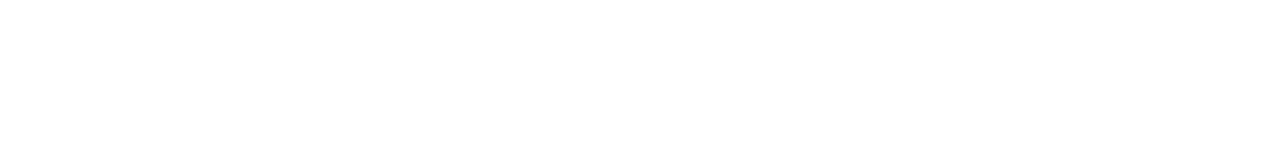
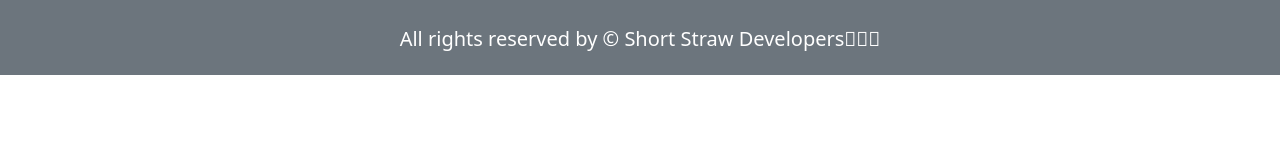
Before and after one commit to LudNyq1/U220202X1, a plain HTML site: page index.html in a window 1280 px wide. Drawn offline with nearby package versions, Linux system fonts and the light colour scheme.

Commit message:
made the footer and added the icons

```diff
--- a/footer.js
+++ b/footer.js
@@ -0,0 +1,26 @@
+'use strict'
+
+const footer = document.createElement('footer');
+footer.classList = 'p-4 bg-secondary text-white text-center'
+footer.style='height:75px; font-size:20px;'
+footer.textContent = 'All rights reserved by © Short Straw Developers'
+
+const icon1 = document.createElement('i');
+icon1.classList='fab fa-twitter';
+
+const icon2 = document.createElement('i');
+icon2.classList='fab fa-instagram';
+
+const icon3 = document.createElement('i');
+icon3.classList='fab fa-github';
+
+
+footer.appendChild(icon1);
+footer.appendChild(icon2);
+footer.appendChild(icon3);
+
+
+
+document.getElementById('footer').appendChild(footer);
+
+document.getElementById('footer');
--- a/index.html
+++ b/index.html
@@ -6,6 +6,7 @@
     <meta name="viewport" content="width=device-width, initial-scale=1.0">
     <title>Document</title>
     <link href="https://cdn.jsdelivr.net/npm/bootstrap@5.0.2/dist/css/bootstrap.min.css" rel="stylesheet" integrity="sha384-EVSTQN3/azprG1Anm3QDgpJLIm9Nao0Yz1ztcQTwFspd3yD65VohhpuuCOmLASjC" crossorigin="anonymous">
+    <link rel="stylesheet" href="https://cdnjs.cloudflare.com/ajax/libs/font-awesome/4.7.0/css/font-awesome.min.css">
     <script src="https://cdn.jsdelivr.net/npm/bootstrap@5.0.2/dist/js/bootstrap.bundle.min.js" integrity="sha384-MrcW6ZMFYlzcLA8Nl+NtUVF0sA7MsXsP1UyJoMp4YLEuNSfAP+JcXn/tWtIaxVXM" crossorigin="anonymous"></script>
     <script src = '/header.js' defer></script>
     <script src = '/body.js' defer></script>
```
